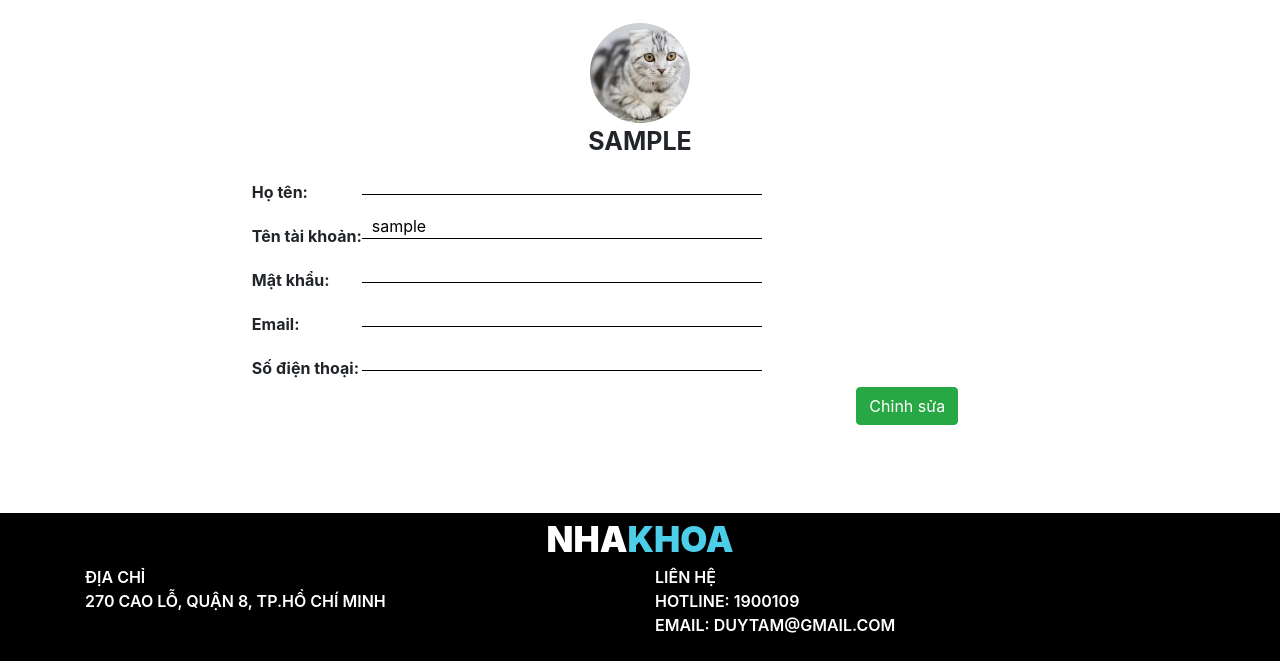
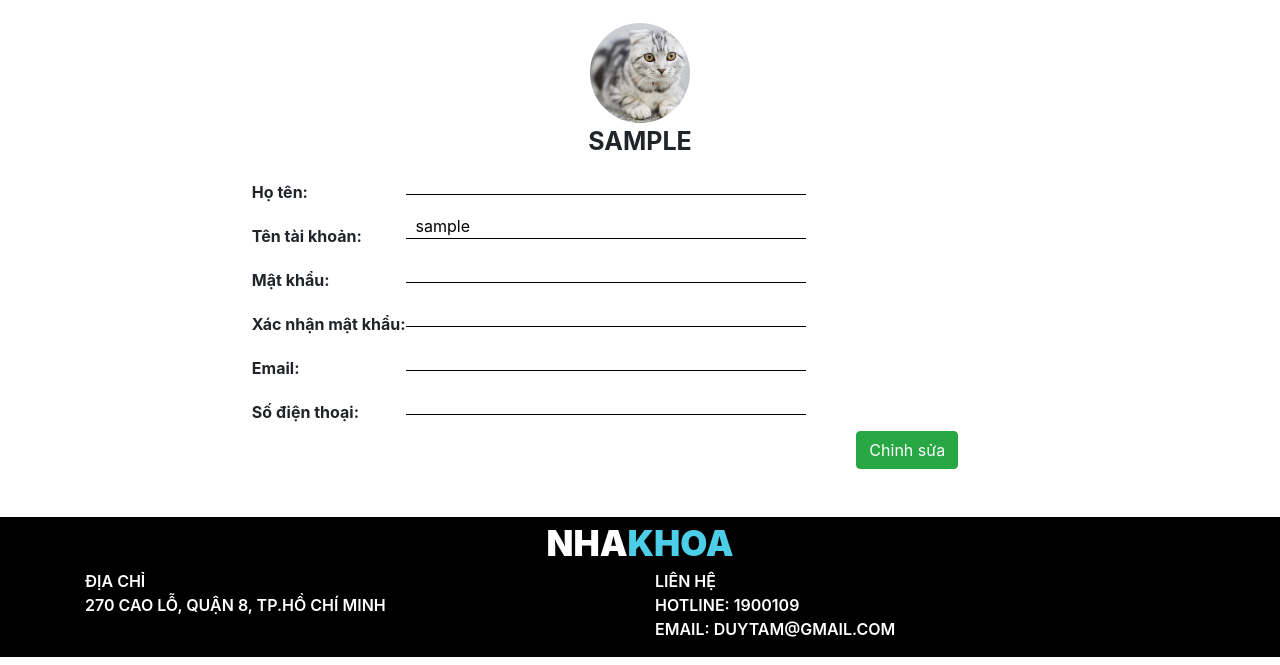
Before and after one commit to doanvanduytam1999/PKNK, a Node server app: page /profile in a window 1280 px wide. Shown: the part 139-804 px from the top of the page. Run offline with Node 20, Linux system fonts and the light colour scheme; the visitor is signed in with stand-in values (Sample User, id 1); data that the repository does not hold is empty; some libraries are stand-ins or nearby versions.

Commit message:
form-profileEdit

```diff
--- a/public/css/index.css
+++ b/public/css/index.css
@@ -106,7 +106,7 @@ body{
 footer{
   background-color: #000;
   color: #fff;
-  position: fixed;
+
   left: 0;
   bottom: 0;
   width: 100%;
--- a/views/customer/profile.ejs
+++ b/views/customer/profile.ejs
@@ -29,6 +29,10 @@
                         <td><input type="password"></td>
                     </tr>
                     <tr >
+                        <th>Xác nhận mật khẩu:</td>
+                        <td><input type="password"></td>
+                    </tr>
+                    <tr >
                         <th>Email:</td>
                         <td><input type="text"></td>
                     </tr>
@@ -43,6 +47,8 @@
                 <button  class="btn btn-success">Chỉnh sửa</button>
             </form>
       </div>
+      <br>
+      <br>
   </div>
 
 
```
